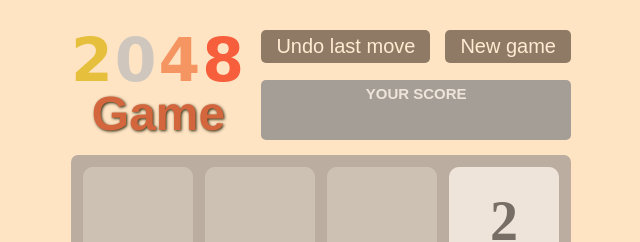
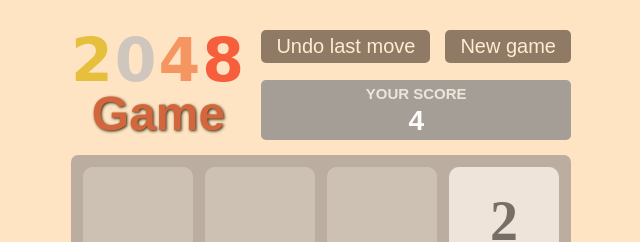
Before and after one commit to NathanBailie/2048-Game, a website built with webpack: page src/index.html in a window 1280 px wide. Both pictures are taken after a click on the button "New game". Shown: the top 242 px of the page, 319-959 px from the left. Built offline with nearby package versions, Linux system fonts and the light colour scheme.

Commit message:
did the change from zero to another point better

```diff
--- a/src/js/modules/main.js
+++ b/src/js/modules/main.js
@@ -96,7 +96,6 @@ function createCellObject(x, y, num) {
 	};
 };
 
-
 if (score.textContent === '0') {
 	score.style.color = '#a59e97';
 };
@@ -127,6 +126,10 @@ function startNewGame() {
 	};
 	play = true;
 	updateTheScore();
+
+	if (score.textContent !== '0') {
+		score.style.color = '#FFFAFA';
+	};
 };
 
 function drawTheNewCell() {
```
Also changed, not shown: dist/index.html, 2 other files.
